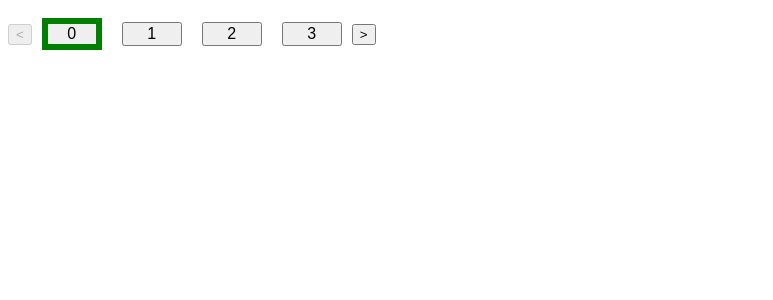
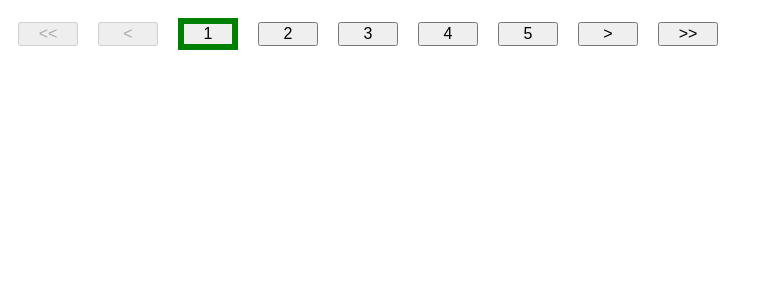
Before and after one commit to ayansome1/machine-coding-projects, a React (Vite) app: page / in a window 1280 px wide. Shown: the top 300 px of the page, without its empty margins (0-773 px from the left). Built offline with nearby package versions, Linux system fonts and the light colour scheme.

Commit message:
update pagination

```diff
--- a/src/projects/pagination/Pagination.tsx
+++ b/src/projects/pagination/Pagination.tsx
@@ -2,8 +2,8 @@ import styles from './Pagination.module.scss';
 import cx from 'classnames';
 
 const Pagination = ({ current, total, onChange, perPage = 10 }) => {
-  let start = Math.max(0, current - Math.floor(perPage / 2));
-  const end = Math.min(start + perPage - 1, total - 1);
+  let start = Math.max(1, current - Math.floor(perPage / 2));
+  const end = Math.min(start + perPage - 1, total);
   if (end - start + 1 < perPage) {
     start = end - perPage + 1;
   }
@@ -37,7 +37,18 @@ const Pagination = ({ current, total, onChange, perPage = 10 }) => {
 
   return (
     <div>
-      <button onClick={handlePrev} disabled={current === 0}>
+      <button
+        onClick={() => handleChange(1)}
+        disabled={current === 1}
+        className={styles.btn}
+      >
+        {'<<'}
+      </button>
+      <button
+        onClick={handlePrev}
+        disabled={current === 1}
+        className={styles.btn}
+      >
         {'<'}
       </button>
       {getArray().map((pageIndex) => (
@@ -49,8 +60,19 @@ const Pagination = ({ current, total, onChange, perPage = 10 }) => {
           {pageIndex}
         </button>
       ))}
-      <button onClick={handleNext} disabled={current === total - 1}>
+      <button
+        onClick={handleNext}
+        disabled={current === total}
+        className={styles.btn}
+      >
         {'>'}
+      </button>
+      <button
+        onClick={() => handleChange(total)}
+        disabled={current === total}
+        className={styles.btn}
+      >
+        {'>>'}
       </button>
     </div>
   );
--- a/src/projects/pagination/PaginationContainer.tsx
+++ b/src/projects/pagination/PaginationContainer.tsx
@@ -2,14 +2,14 @@ import { useState } from 'react';
 import Pagination from './Pagination';
 
 const PaginationContainer = () => {
-  const [current, setCurrent] = useState(0);
+  const [current, setCurrent] = useState(1);
 
   const onChange = (page) => {
     setCurrent(page);
   };
   return (
     <div>
-      <Pagination current={current} total={20} onChange={onChange} perPage={4}/>
+      <Pagination current={current} total={20} onChange={onChange} perPage={5}/>
     </div>
   );
 };
```
